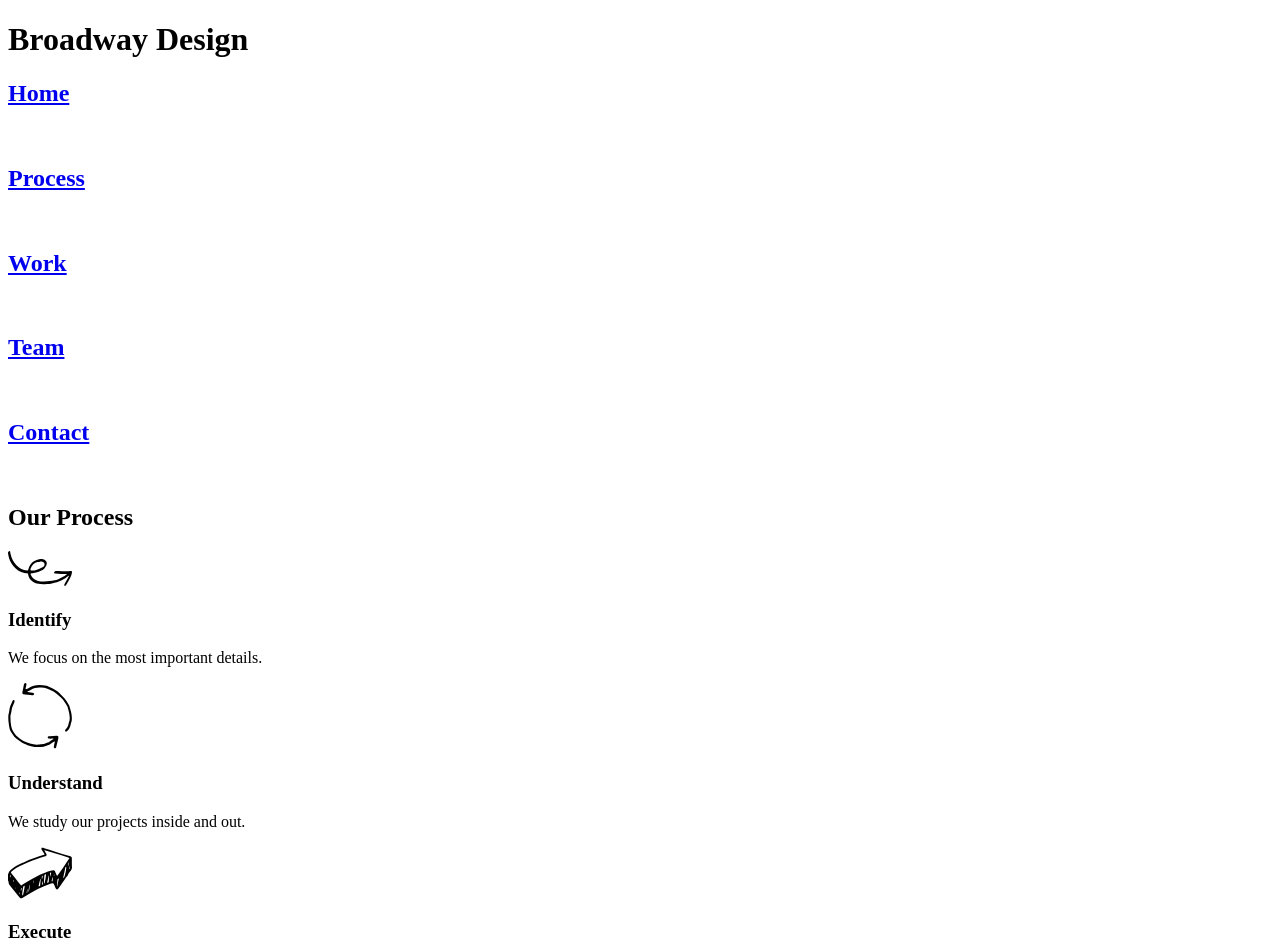
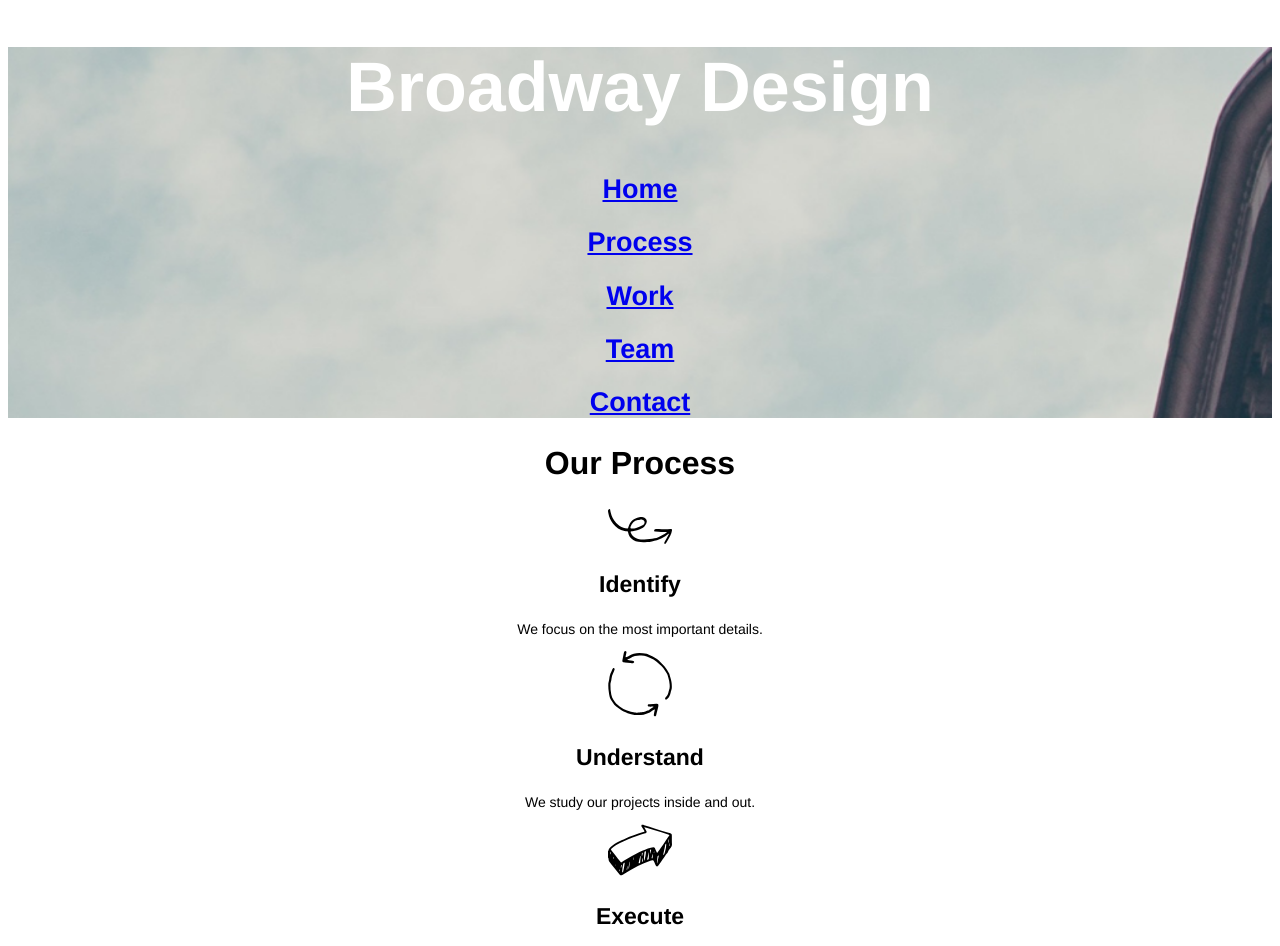
Before and after one commit to klassenj88/broadway, a plain HTML site: page index.html in a window 1280 px wide. Shown: the top 946 px of the page. Drawn offline with Linux system fonts and the light colour scheme.

Commit message:
first half of css styling

```diff
--- a/index.html
+++ b/index.html
@@ -12,16 +12,16 @@
     <!-- heading text for site -->
     <div class="heading" id="home">
       <h1>Broadway Design</h1>
-      <nav>
-        <h2><a href="#home">Home</a></h2><br>
-        <h2><a href="#process">Process</a></h2><br>
-        <h2><a href="#work">Work</a></h2><br>
-        <h2><a href="#team">Team</a></h2><br>
-        <h2><a href="#contact">Contact</a></h2><br>
+      <nav class="topnav">
+        <h2><a href="#home">Home</a></h2>
+        <h2><a href="#process">Process</a></h2>
+        <h2><a href="#work">Work</a></h2>
+        <h2><a href="#team">Team</a></h2>
+        <h2><a href="#contact">Contact</a></h2>
       </nav>
     </div>
 
-    <div class="our_pro" "id="process">
+    <div class="info" "id="process">
       <h2>Our Process</h2>
 
       <!-- "Identify" Section -->
@@ -58,13 +58,13 @@
     <!-- Contact Section -->
     <div class="info" id="contact">
       <h3>Contact</h3>
-      <p>Phone: (555)-555-5555<br>Email: test@example.com<br>Twitter: @test</p>
+      <p>Phone: (555)-555-5555<br><br>Email: test@example.com<br><br>Twitter: @test</p>
     </div>
 
     <!-- Footer -->
     <div class="footer">
       <p><span class="broadway">$ Broadway 2016</span>
-      <nav>
+      <nav class="bottomnav">
         <a href="#home">Home</a>
         <a href="#about">About</a>
         <a href="#work">Work</a>
--- a/resources/css/style.css
+++ b/resources/css/style.css
@@ -0,0 +1,36 @@
+body {
+  text-align: center;
+  font-family: Helvetica;
+  background-color: white;
+}
+
+.heading {
+  background-image: url("../flatiron.png");
+  background-size: cover;
+  color: white;
+}
+
+.heading h1 {
+  font-size: 70px;
+  font-weight: bold;
+  color: white;
+}
+
+.topnav {
+  font-size: 18px;
+  color: white;
+}
+
+.info h2 {
+  font-size: 32px;
+  font-weight: bold;
+}
+
+.info h3 {
+  font-size: 23px;
+  font-weight: bold;
+}
+
+.info p {
+  font-size: 14px;
+}
```
Also changed, not shown: resources/flatiron.png (renamed from resources/the-flatiron-building.png), 1 other file.
